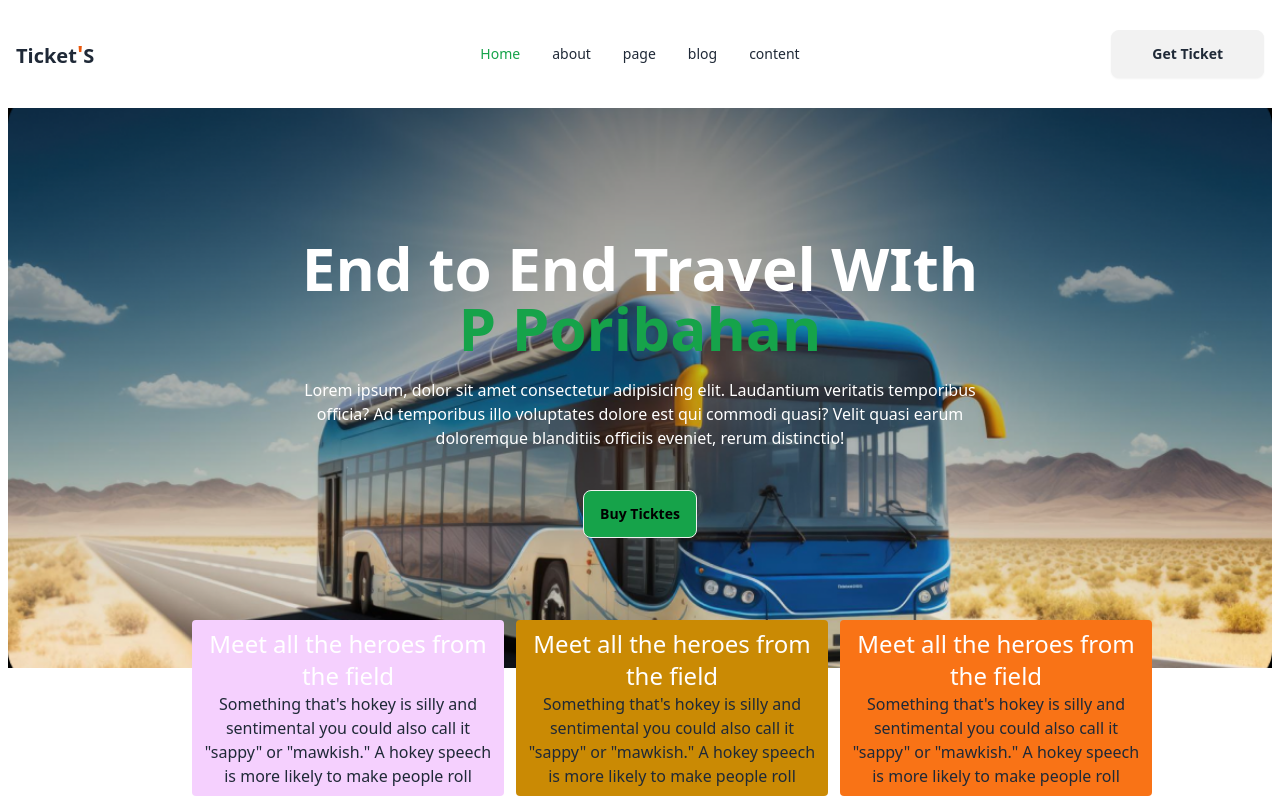
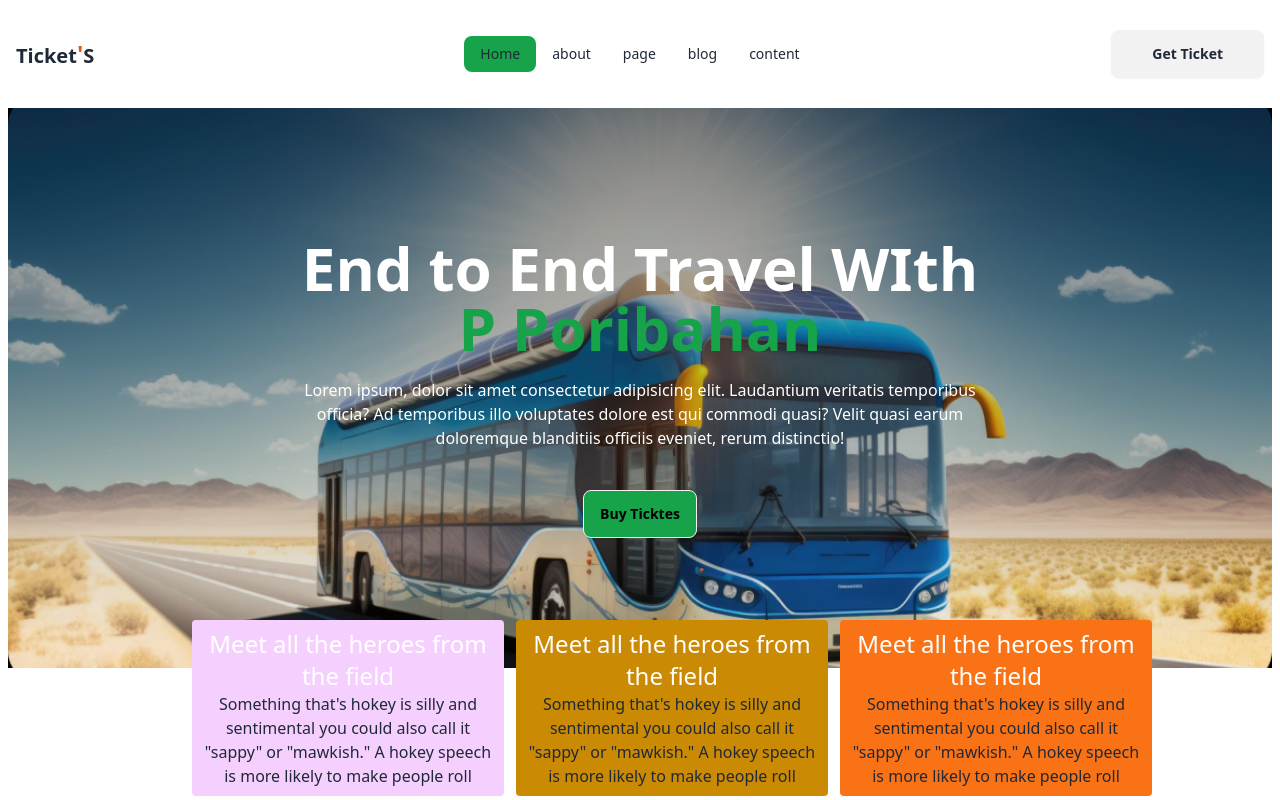
Before and after one commit to MosstafaChowdhury/ticket-app, a plain HTML site: page index.html in a window 1280 px wide. Shown: the top 800 px of the page. Drawn offline with nearby package versions, Linux system fonts and the light colour scheme.

Commit message:
section1

```diff
--- a/index.html
+++ b/index.html
@@ -33,7 +33,7 @@
             </div>
             <div class="navbar-center hidden lg:flex">
               <ul class="menu menu-horizontal px-1">
-                <li><a class="text-green-600"> Home</a></li>
+                <li><a class="bg-green-600"> Home</a></li>
 
                 <li><a class="">about </a></li>
                 <li><a class="">page </a></li>
```
